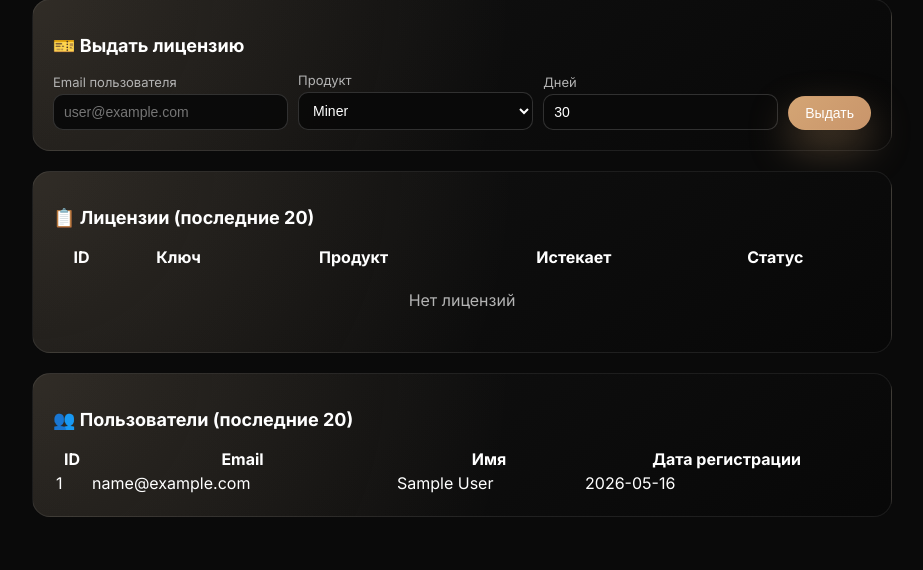
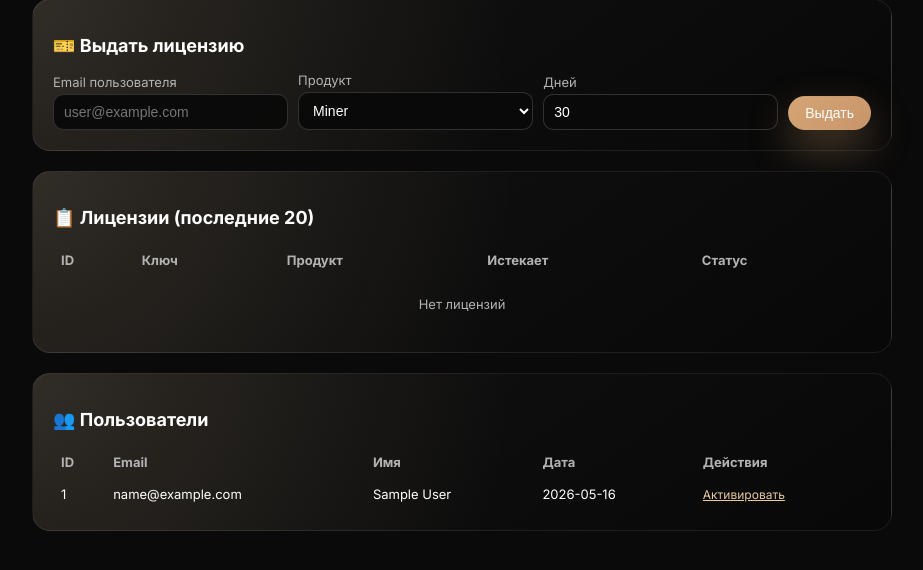
Before and after one commit to dzalil206-commits/lead-ecosystem, a Flask app: page /admin in a window 1280 px wide. Shown: the part 126-696 px from the top of the page, without its empty margins (178-1101 px from the left). Run offline with Flask 3, Linux system fonts and the light colour scheme; the visitor is signed in with stand-in values (Sample User, id 1); data comes from the database, SQL or seed files in the repository; data that the repository does not hold is empty.

Commit message:
Update admin.html

```diff
--- a/templates/admin.html
+++ b/templates/admin.html
@@ -49,33 +49,33 @@
     <!-- Активные лицензии -->
     <div class="glass" style="padding:20px;border-radius:18px;margin-bottom:20px;">
         <h2 style="font-size:18px;margin-bottom:16px;">📋 Лицензии (последние 20)</h2>
-        <table class="data-table" style="width:100%;">
+        <table style="width:100%;border-collapse:collapse;font-size:13px;">
             <thead>
                 <tr>
-                    <th>ID</th>
-                    <th>Ключ</th>
-                    <th>Продукт</th>
-                    <th>Истекает</th>
-                    <th>Статус</th>
+                    <th style="text-align:left;padding:8px;color:var(--text-muted);">ID</th>
+                    <th style="text-align:left;padding:8px;color:var(--text-muted);">Ключ</th>
+                    <th style="text-align:left;padding:8px;color:var(--text-muted);">Продукт</th>
+                    <th style="text-align:left;padding:8px;color:var(--text-muted);">Истекает</th>
+                    <th style="text-align:left;padding:8px;color:var(--text-muted);">Статус</th>
                     <th></th>
                 </tr>
             </thead>
             <tbody>
                 {% for lic in licenses %}
                 <tr>
-                    <td>{{ lic.id }}</td>
-                    <td><code style="font-size:11px;">{{ lic.license_key[:16] }}...</code></td>
-                    <td>{{ lic.product }}</td>
-                    <td>{{ lic.expires_at[:10] }}</td>
-                    <td>
-                        {% if lic.is_active and lic.expires_at > datetime.utcnow().strftime('%Y-%m-%d %H:%M:%S') %}
+                    <td style="padding:8px;">{{ lic.id }}</td>
+                    <td style="padding:8px;"><code style="font-size:11px;">{{ lic.license_key[:16] }}...</code></td>
+                    <td style="padding:8px;">{{ lic.product }}</td>
+                    <td style="padding:8px;">{{ lic.expires_at[:10] }}</td>
+                    <td style="padding:8px;">
+                        {% if lic.is_active %}
                             <span style="color:#3be88c;">Активна</span>
                         {% else %}
                             <span style="color:#ff6b6b;">Неактивна</span>
                         {% endif %}
                     </td>
-                    <td>
-                        <a href="{{ url_for('admin_revoke_license', license_id=lic.id) }}" class="btn btn-ghost btn-sm" style="color:#ff6b6b;font-size:11px;">Отозвать</a>
+                    <td style="padding:8px;">
+                        <a href="{{ url_for('admin_revoke_license', license_id=lic.id) }}" style="color:#ff6b6b;font-size:11px;">Отозвать</a>
                     </td>
                 </tr>
                 {% else %}
@@ -87,21 +87,30 @@
 
     <!-- Пользователи -->
     <div class="glass" style="padding:20px;border-radius:18px;">
-        <h2 style="font-size:18px;margin-bottom:16px;">👥 Пользователи (последние 20)</h2>
-        <table class="data-table" style="width:100%;">
+        <h2 style="font-size:18px;margin-bottom:16px;">👥 Пользователи</h2>
+        <table style="width:100%;border-collapse:collapse;font-size:13px;">
             <thead>
-                <tr><th>ID</th><th>Email</th><th>Имя</th><th>Дата регистрации</th></tr>
+                <tr>
+                    <th style="text-align:left;padding:8px;color:var(--text-muted);">ID</th>
+                    <th style="text-align:left;padding:8px;color:var(--text-muted);">Email</th>
+                    <th style="text-align:left;padding:8px;color:var(--text-muted);">Имя</th>
+                    <th style="text-align:left;padding:8px;color:var(--text-muted);">Дата</th>
+                    <th style="text-align:left;padding:8px;color:var(--text-muted);">Действия</th>
+                </tr>
             </thead>
             <tbody>
                 {% for user in users %}
                 <tr>
-                    <td>{{ user.id }}</td>
-                    <td>{{ user.email }}</td>
-                    <td>{{ user.full_name or '—' }}</td>
-                    <td>{{ user.created_at[:10] }}</td>
+                    <td style="padding:8px;">{{ user.id }}</td>
+                    <td style="padding:8px;">{{ user.email }}</td>
+                    <td style="padding:8px;">{{ user.full_name or '—' }}</td>
+                    <td style="padding:8px;">{{ user.created_at[:10] }}</td>
+                    <td style="padding:8px;">
+                        <a href="{{ url_for('admin_activate_user', user_id=user.id) }}" style="color:var(--accent-light);font-size:12px;">Активировать</a>
+                    </td>
                 </tr>
                 {% else %}
-                <tr><td colspan="4" style="text-align:center;color:var(--text-muted);padding:20px;">Нет пользователей</td></tr>
+                <tr><td colspan="5" style="text-align:center;color:var(--text-muted);padding:20px;">Нет пользователей</td></tr>
                 {% endfor %}
             </tbody>
         </table>
```
